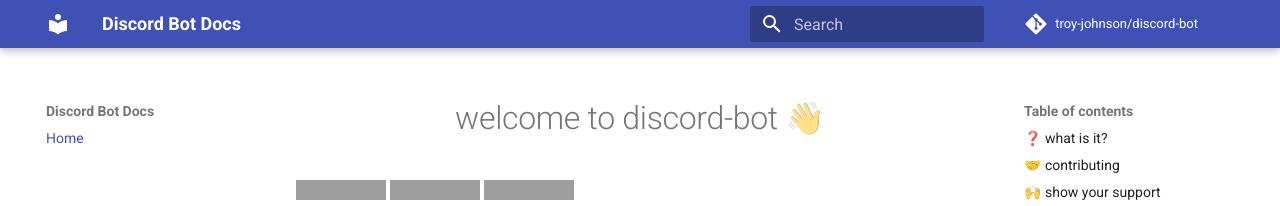
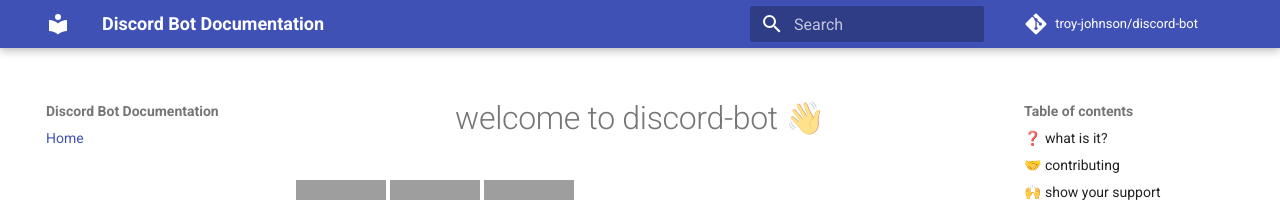
Before and after one commit to troy-johnson/discord-bot, an MkDocs documentation site: the page built from docs/README.md, in a window 1280 px wide. Shown: the top 206 px of the page. Built offline with MkDocs 1.6.1 and Material for MkDocs 9.7.7, drawn with Linux system fonts in a browser that asks for light colours; comment, search, counter and statistics services are not loaded; grey boxes are pictures that could not be loaded.

Commit message:
testing mkdocs

```diff
--- a/mkdocs.yml
+++ b/mkdocs.yml
@@ -1,4 +1,4 @@
-site_name: Discord Bot Docs
+site_name: Discord Bot Documentation
 
 repo_url: https://github.com/troy-johnson/discord-bot
 repo_name: troy-johnson/discord-bot
```
